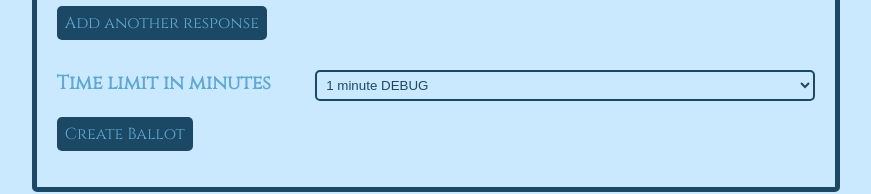
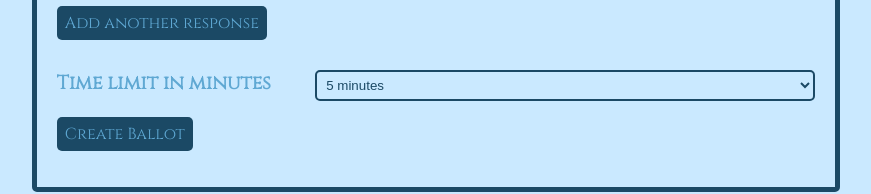
Before and after one commit to richwblake/ballotbot-frontend, a React (Vite) app: page /new in a window 1280 px wide. Shown: the part 338-532 px from the top of the page, without its empty margins (204-1075 px from the left). Built offline with nearby package versions, Linux system fonts and the light colour scheme.

Commit message:
Removes debug time selection in new form

```diff
--- a/src/routes/new.jsx
+++ b/src/routes/new.jsx
@@ -81,7 +81,6 @@ export default function NewBallot() {
             <div className='response-field'>
                 <span className='new-form-label'>Time limit in minutes</span>
                 <select name="timer" className='new-ballot-inp'>
-                    <option value="1">1 minute DEBUG</option>
                     <option value="5">5 minutes</option>
                     <option value="10">10 minutes</option>
                     <option value="20">20 minutes</option>
```
